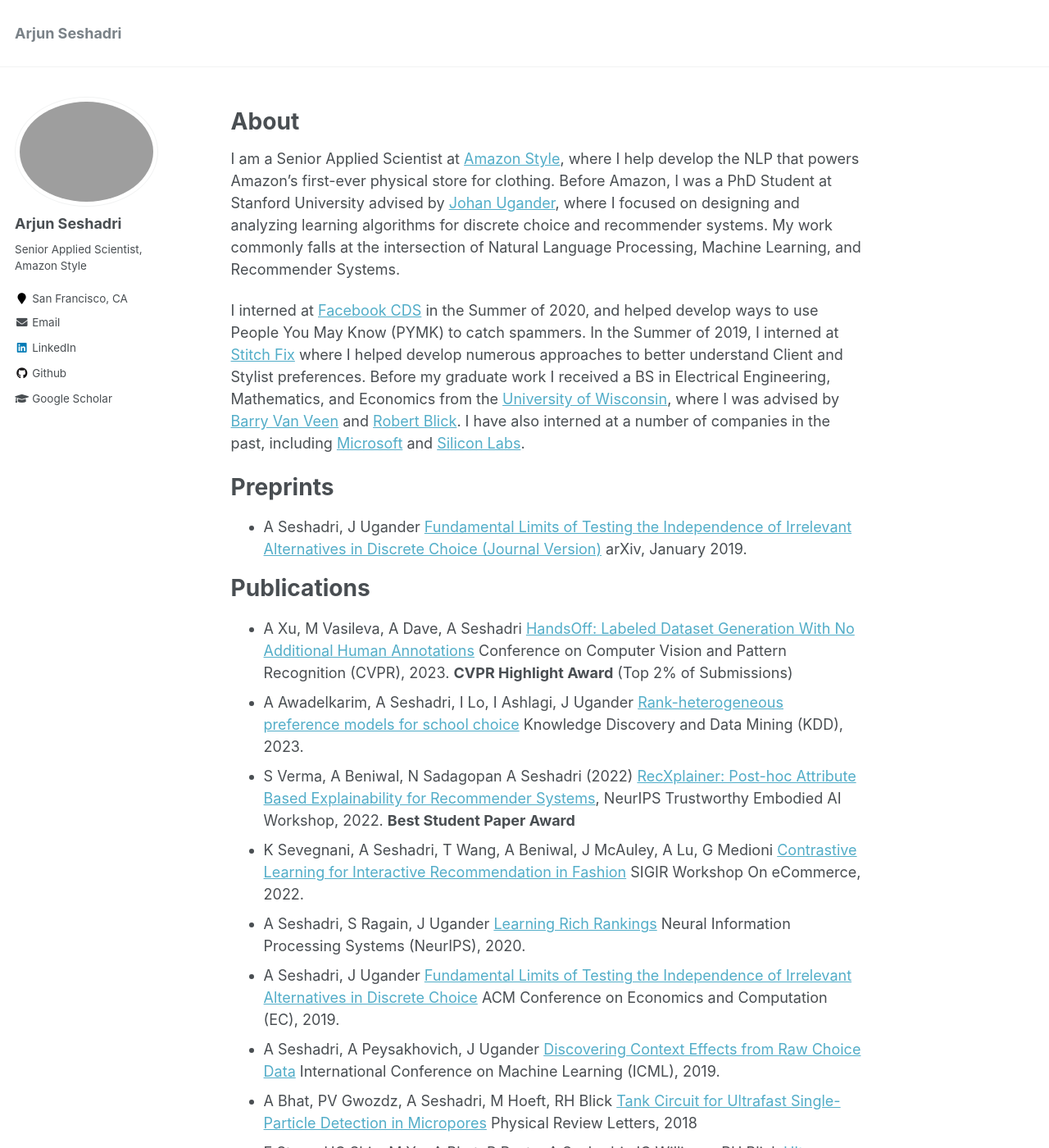
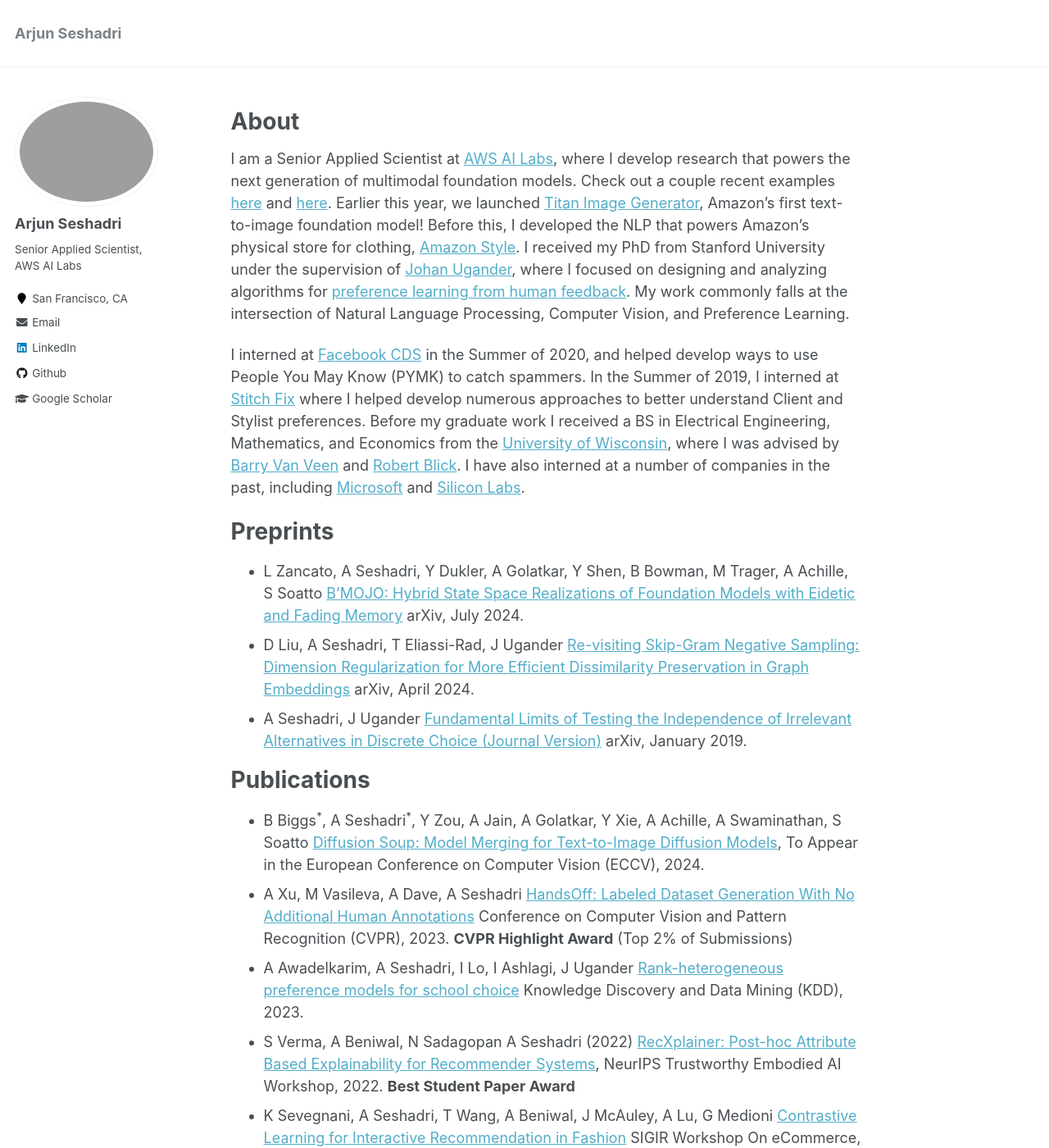
Before and after one commit to arjunsesh/arjunsesh.github.io, a Jekyll site: the page built from _pages/about.md, in a window 1280 px wide and 1400 px high. Shown: the whole window at 82% size. Built offline with Jekyll 4.4.1, drawn with Linux system fonts in a browser that asks for light colours.

Commit message:
updated pubs

```diff
--- a/_config.yml
+++ b/_config.yml
@@ -10,7 +10,7 @@ locale                   : "en-US"
 title                    : "Arjun Seshadri"
 title_separator          : ""
 name                     : &name "Arjun Seshadri"
-description              : &description "Senior Applied Scientist, Amazon Style"
+description              : &description "Senior Applied Scientist, AWS AI Labs"
 url                      : https://arjunsesh.github.io # the base hostname & protocol for your site e.g. "https://mmistakes.github.io"
 baseurl                  : "" # the subpath of your site, e.g. "/blog"
 repository               : "arjunsesh/arjunsesh.github.io"
@@ -82,7 +82,7 @@ analytics:
 author:
   name             : "Arjun Seshadri"
   avatar           : "arjun_zoom.jpg"
-  bio              : "Senior Applied Scientist, Amazon Style"
+  bio              : "Senior Applied Scientist, AWS AI Labs"
   location         : "San Francisco, CA"
   employer         :
   pubmed           :
--- a/_pages/about.md
+++ b/_pages/about.md
@@ -10,23 +10,29 @@ redirect_from:
 
 About
 ======
-I am a Senior Applied Scientist at [Amazon Style](https://www.amazon.com/b?ie=UTF8&node=23676409011), where I help develop the NLP that powers Amazon's first-ever physical store for clothing. Before Amazon, I was a PhD Student at Stanford University advised by [Johan Ugander](http://stanford.edu/~jugander/), where I focused on designing and analyzing learning algorithms for discrete choice and recommender systems. My work commonly falls at the intersection of Natural Language Processing, Machine Learning, and Recommender Systems.
+I am a Senior Applied Scientist at [AWS AI Labs](https://aws.amazon.com/ai/), where I develop research that powers the next generation of multimodal foundation models. Check out a couple recent examples [here](https://arxiv.org/abs/2406.08431) and [here](http://www.arxiv.org/abs/2407.06324). Earlier this year, we launched [Titan Image Generator](https://aws.amazon.com/bedrock/titan/#Amazon_Titan_Image_Generator_features), Amazon's first text-to-image foundation model! Before this, I developed the NLP that powers Amazon's physical store for clothing, [Amazon Style](https://www.aboutamazon.com/news/retail/amazon-reimagines-in-store-shopping-with-amazon-style). I received my PhD from Stanford University under the supervision of [Johan Ugander](http://stanford.edu/~jugander/), where I focused on designing and analyzing algorithms for [preference learning from human feedback](https://searchworks.stanford.edu/view/13826065). My work commonly falls at the intersection of Natural Language Processing, Computer Vision, and Preference Learning.
 
 I interned at [Facebook CDS](https://research.fb.com/teams/core-data-science/) in the Summer of 2020, and helped develop ways to use People You May Know (PYMK) to catch spammers. In the Summer of 2019, I interned at [Stitch Fix](https://algorithms-tour.stitchfix.com/) where I helped develop numerous approaches to better understand Client and Stylist preferences. Before my graduate work I received a BS in Electrical Engineering, Mathematics, and Economics from the [University of Wisconsin](https://www.wisc.edu/), where I was advised by [Barry Van Veen](https://directory.engr.wisc.edu/ece/Faculty/Vanveen_Barry/) and [Robert Blick](https://directory.engr.wisc.edu/mse/Faculty/Blick_Robert/). I have also interned at a number of companies in the past, including [Microsoft](https://azure.microsoft.com/en-us/services/media-services/) and [Silicon Labs](https://www.silabs.com/).
 
 Preprints
 ======
+- L Zancato, A Seshadri, Y Dukler, A Golatkar, Y Shen, B Bowman, M Trager, A Achille, S Soatto
+[B'MOJO: Hybrid State Space Realizations of Foundation Models with Eidetic and Fading Memory](http://www.arxiv.org/abs/2407.06324) arXiv, July 2024.
+- D Liu, A Seshadri, T Eliassi-Rad, J Ugander
+[Re-visiting Skip-Gram Negative Sampling: Dimension Regularization for More Efficient Dissimilarity Preservation in Graph Embeddings](https://arxiv.org/abs/2405.00172) arXiv, April 2024.
 - A Seshadri, J Ugander
-[Fundamental Limits of Testing the Independence of Irrelevant Alternatives in Discrete Choice (Journal Version)](https://arxiv.org/abs/2001.07042)
-arXiv, January 2019.
+[Fundamental Limits of Testing the Independence of Irrelevant Alternatives in Discrete Choice (Journal Version)](https://arxiv.org/abs/2001.07042) arXiv, January 2019.
 
 Publications
 ======
+- B Biggs<sup>*</sup>, A Seshadri<sup>*</sup>, Y Zou, A Jain, A Golatkar, Y Xie, A Achille, A Swaminathan, S Soatto
+[Diffusion Soup: Model Merging for Text-to-Image Diffusion Models](https://arxiv.org/abs/2406.08431), To Appear in the European Conference on Computer Vision (ECCV), 2024.
 - A Xu, M Vasileva, A Dave, A Seshadri
 [HandsOff: Labeled Dataset Generation With No Additional Human Annotations](https://arxiv.org/abs/2212.12645) Conference on Computer Vision and Pattern Recognition (CVPR), 2023. **CVPR Highlight Award** (Top 2% of Submissions)
 - A Awadelkarim, A Seshadri, I Lo, I Ashlagi, J Ugander
 [Rank-heterogeneous preference models for school choice](https://arxiv.org/abs/2306.01801) Knowledge Discovery and Data Mining (KDD), 2023.
--	S Verma, A Beniwal, N Sadagopan A Seshadri (2022) [RecXplainer: Post-hoc Attribute Based Explainability for Recommender Systems](https://arxiv.org/abs/2211.14935), NeurIPS Trustworthy Embodied AI Workshop, 2022. **Best Student Paper Award**
+-	S Verma, A Beniwal, N Sadagopan A Seshadri (2022)
+[RecXplainer: Post-hoc Attribute Based Explainability for Recommender Systems](https://arxiv.org/abs/2211.14935), NeurIPS Trustworthy Embodied AI Workshop, 2022. **Best Student Paper Award**
 - K Sevegnani, A Seshadri, T Wang, A Beniwal, J McAuley, A Lu, G Medioni
 [Contrastive Learning for Interactive Recommendation in Fashion](https://arxiv.org/abs/2207.12033) SIGIR Workshop On eCommerce, 2022.
 - A Seshadri, S Ragain, J Ugander
```
